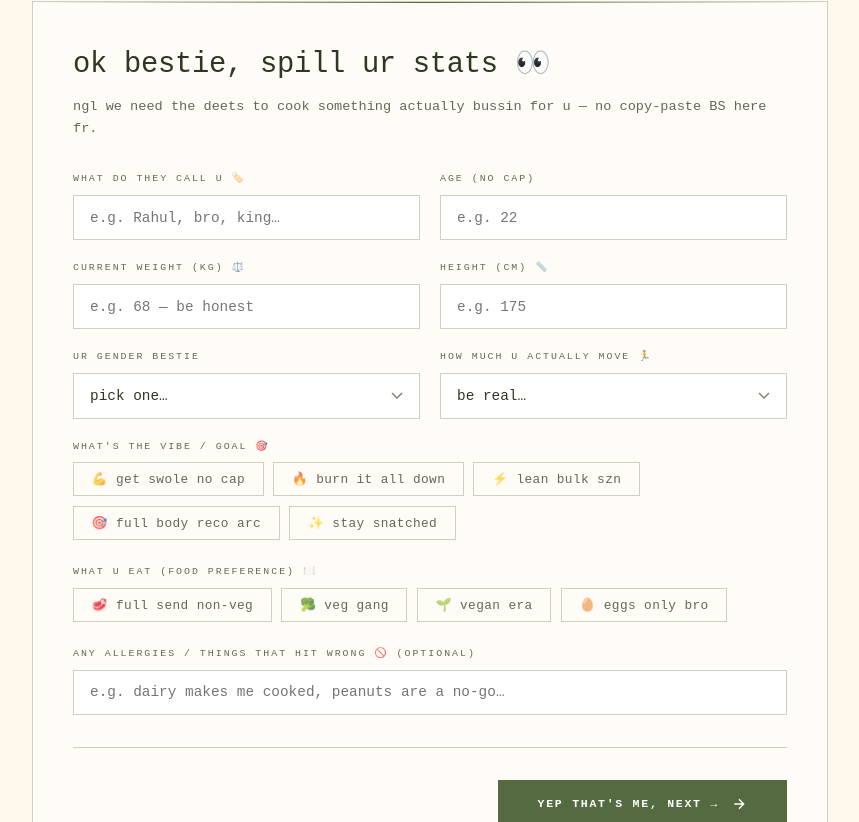
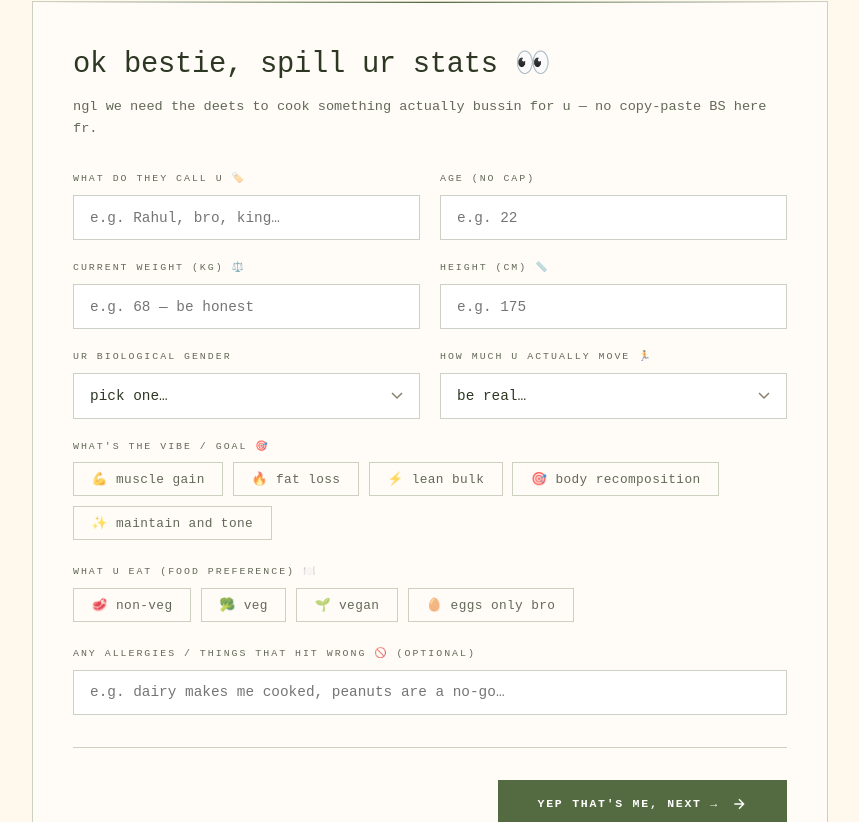
Before and after one commit to parkky21/DietBro, a Next.js app: page / in a window 1280 px wide. Shown: the part 1126-1948 px from the top of the page, without its empty margins (210-1069 px from the left). Built offline with nearby package versions, Linux system fonts and the light colour scheme; a web font is replaced by a local one.

Commit message:
fix : some test changes

```diff
--- a/src/components/Hero.js
+++ b/src/components/Hero.js
@@ -15,7 +15,7 @@ export default function Hero() {
         <svg viewBox="0 0 24 24" fill="none" stroke="currentColor" strokeWidth="2">
           <path d="M12 5v14M5 12l7 7 7-7" />
         </svg>
-        let him cook 🍳
+        fix my diet 🥑
       </button>
       <div className="hero-stats">
         <div className="hero-stat">
--- a/src/components/Step1Profile.js
+++ b/src/components/Step1Profile.js
@@ -100,11 +100,11 @@ export default function Step1Profile({ profile, setProfile, onNext }) {
               <input type="number" id="height" value={profile.height} onChange={handleInputChange} placeholder="e.g. 175" min="80" max="280" />
             </div>
             <div className="form-group">
-              <label>ur gender bestie</label>
+              <label>ur biological gender</label>
               <select id="sex" value={profile.sex} onChange={handleInputChange}>
                 <option value="">pick one…</option>
-                <option value="male">male 💪</option>
-                <option value="female">female 💅</option>
+                <option value="male">male</option>
+                <option value="female">female</option>
               </select>
             </div>
             <div className="form-group">
@@ -120,19 +120,19 @@ export default function Step1Profile({ profile, setProfile, onNext }) {
             <div className="form-group full">
               <label>what&apos;s the vibe / goal 🎯</label>
               <div className="goal-pills">
-                <button className={`goal-pill ${profile.goal === 'muscle gain' ? 'selected' : ''}`} onClick={() => handleGoalSelect('muscle gain')}>💪 get swole no cap</button>
-                <button className={`goal-pill ${profile.goal === 'fat loss' ? 'selected' : ''}`} onClick={() => handleGoalSelect('fat loss')}>🔥 burn it all down</button>
-                <button className={`goal-pill ${profile.goal === 'lean bulk' ? 'selected' : ''}`} onClick={() => handleGoalSelect('lean bulk')}>⚡ lean bulk szn</button>
-                <button className={`goal-pill ${profile.goal === 'body recomposition' ? 'selected' : ''}`} onClick={() => handleGoalSelect('body recomposition')}>🎯 full body reco arc</button>
-                <button className={`goal-pill ${profile.goal === 'maintain and tone' ? 'selected' : ''}`} onClick={() => handleGoalSelect('maintain and tone')}>✨ stay snatched</button>
+                <button className={`goal-pill ${profile.goal === 'muscle gain' ? 'selected' : ''}`} onClick={() => handleGoalSelect('muscle gain')}>💪 muscle gain</button>
+                <button className={`goal-pill ${profile.goal === 'fat loss' ? 'selected' : ''}`} onClick={() => handleGoalSelect('fat loss')}>🔥 fat loss</button>
+                <button className={`goal-pill ${profile.goal === 'lean bulk' ? 'selected' : ''}`} onClick={() => handleGoalSelect('lean bulk')}>⚡ lean bulk</button>
+                <button className={`goal-pill ${profile.goal === 'body recomposition' ? 'selected' : ''}`} onClick={() => handleGoalSelect('body recomposition')}>🎯 body recomposition</button>
+                <button className={`goal-pill ${profile.goal === 'maintain and tone' ? 'selected' : ''}`} onClick={() => handleGoalSelect('maintain and tone')}>✨ maintain and tone</button>
               </div>
             </div>
             <div className="form-group full">
               <label>what u eat (food preference) 🍽️</label>
               <div className="goal-pills">
-                <button className={`goal-pill ${profile.dietType === 'non-vegetarian' ? 'selected' : ''}`} onClick={() => handleDietSelect('non-vegetarian')}>🥩 full send non-veg</button>
-                <button className={`goal-pill ${profile.dietType === 'vegetarian' ? 'selected' : ''}`} onClick={() => handleDietSelect('vegetarian')}>🥦 veg gang</button>
-                <button className={`goal-pill ${profile.dietType === 'vegan' ? 'selected' : ''}`} onClick={() => handleDietSelect('vegan')}>🌱 vegan era</button>
+                <button className={`goal-pill ${profile.dietType === 'non-vegetarian' ? 'selected' : ''}`} onClick={() => handleDietSelect('non-vegetarian')}>🥩 non-veg</button>
+                <button className={`goal-pill ${profile.dietType === 'vegetarian' ? 'selected' : ''}`} onClick={() => handleDietSelect('vegetarian')}>🥦 veg</button>
+                <button className={`goal-pill ${profile.dietType === 'vegan' ? 'selected' : ''}`} onClick={() => handleDietSelect('vegan')}>🌱 vegan</button>
                 <button className={`goal-pill ${profile.dietType === 'eggetarian' ? 'selected' : ''}`} onClick={() => handleDietSelect('eggetarian')}>🥚 eggs only bro</button>
               </div>
             </div>
```
